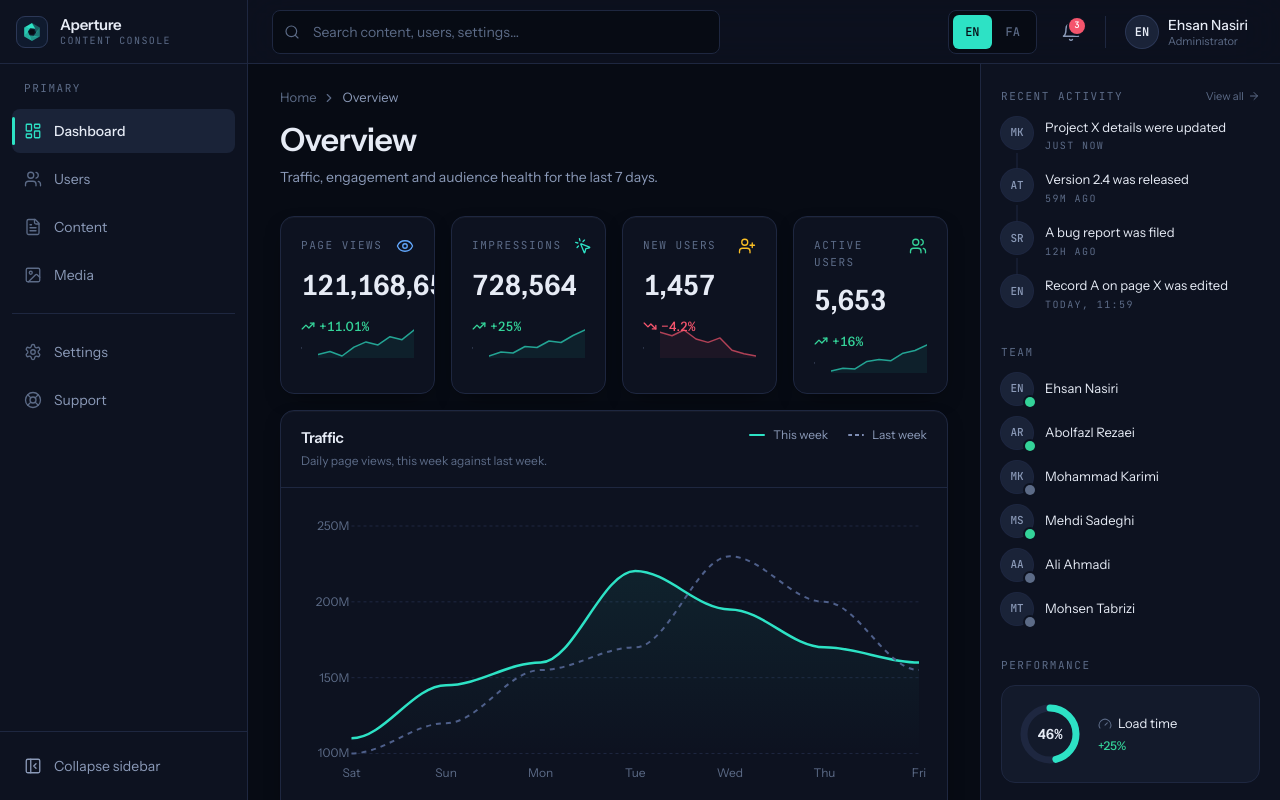
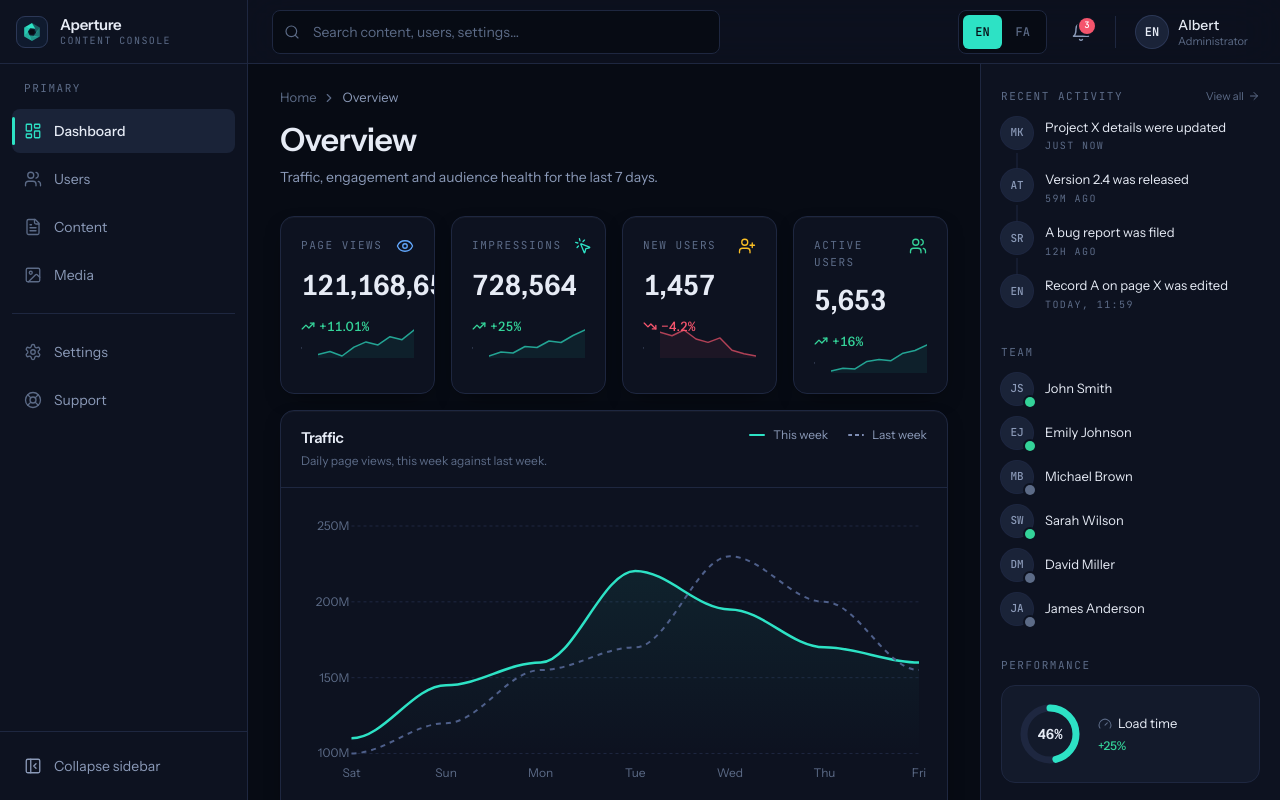
Before and after one commit to EhsanNasiri01/CMS-React-Project, a React (Vite) app: page / in a window 1280 px wide. Built offline with nearby package versions, Linux system fonts and the light colour scheme.

Commit message:
update(names)

```diff
--- a/src/components/Content/Content.jsx
+++ b/src/components/Content/Content.jsx
@@ -3,10 +3,11 @@ import AppLayout from "../layout/AppLayout";
 import { useI18n } from "../../i18n/useI18n";
 
 const POSTS = [
+ [
   {
     id: 1,
     title: "Designing a dark-first admin console",
-    author: "Ehsan Nasiri",
+    author: "John Smith",
     status: "published",
     updated: "2026-07-18",
     views: 12480,
@@ -14,7 +15,7 @@ const POSTS = [
   {
     id: 2,
     title: "Migrating the dashboard to logical CSS properties",
-    author: "Abolfazl Rezaei",
+    author: "Emily Johnson",
     status: "review",
     updated: "2026-07-17",
     views: 3120,
@@ -22,7 +23,7 @@ const POSTS = [
   {
     id: 3,
     title: "A pragmatic guide to Firebase REST in React",
-    author: "Mohammad Karimi",
+    author: "Michael Brown",
     status: "draft",
     updated: "2026-07-15",
     views: 0,
@@ -30,7 +31,7 @@ const POSTS = [
   {
     id: 4,
     title: "Release notes — version 2.4",
-    author: "Mehdi Sadeghi",
+    author: "Sarah Wilson",
     status: "scheduled",
     updated: "2026-07-22",
     views: 0,
@@ -38,11 +39,12 @@ const POSTS = [
   {
     id: 5,
     title: "Accessibility checklist for data tables",
-    author: "Ali Ahmadi",
+    author: "David Miller",
     status: "published",
     updated: "2026-07-11",
     views: 8940,
   },
+]
 ];
 
 /* Status colour is always paired with its label, never the sole signal. */
--- a/src/components/Header/Header.jsx
+++ b/src/components/Header/Header.jsx
@@ -68,7 +68,7 @@ export default function Header({ onOpenNav }) {
             EN
           </span>
           <span className="hidden text-start leading-tight sm:block">
-            <span className="block text-sm font-medium">Ehsan Nasiri</span>
+            <span className="block text-sm font-medium">Albert</span>
             <span className="block text-[11px] text-fg-subtle">
               {t("header.role")}
             </span>
--- a/src/components/LeftSidebar/LeftSidebar.jsx
+++ b/src/components/LeftSidebar/LeftSidebar.jsx
@@ -9,12 +9,14 @@ const ACTIVITY = [
 ];
 
 const TEAM = [
-  { name: "Ehsan Nasiri", initials: "EN", online: true },
-  { name: "Abolfazl Rezaei", initials: "AR", online: true },
-  { name: "Mohammad Karimi", initials: "MK", online: false },
-  { name: "Mehdi Sadeghi", initials: "MS", online: true },
-  { name: "Ali Ahmadi", initials: "AA", online: false },
-  { name: "Mohsen Tabrizi", initials: "MT", online: false },
+
+  { name: "John Smith", initials: "JS", online: true },
+  { name: "Emily Johnson", initials: "EJ", online: true },
+  { name: "Michael Brown", initials: "MB", online: false },
+  { name: "Sarah Wilson", initials: "SW", online: true },
+  { name: "David Miller", initials: "DM", online: false },
+  { name: "James Anderson", initials: "JA", online: false },
+
 ];
 
 const LOAD_SCORE = 46;
```
